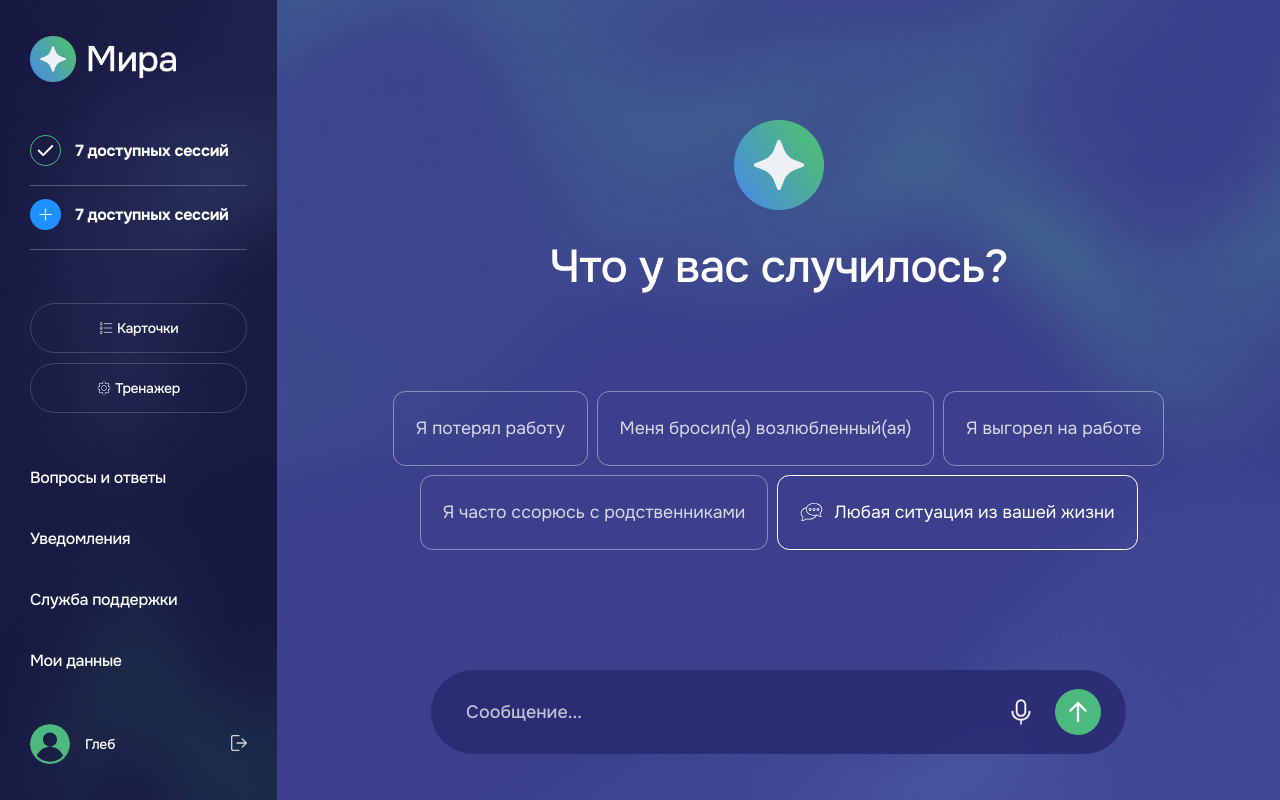
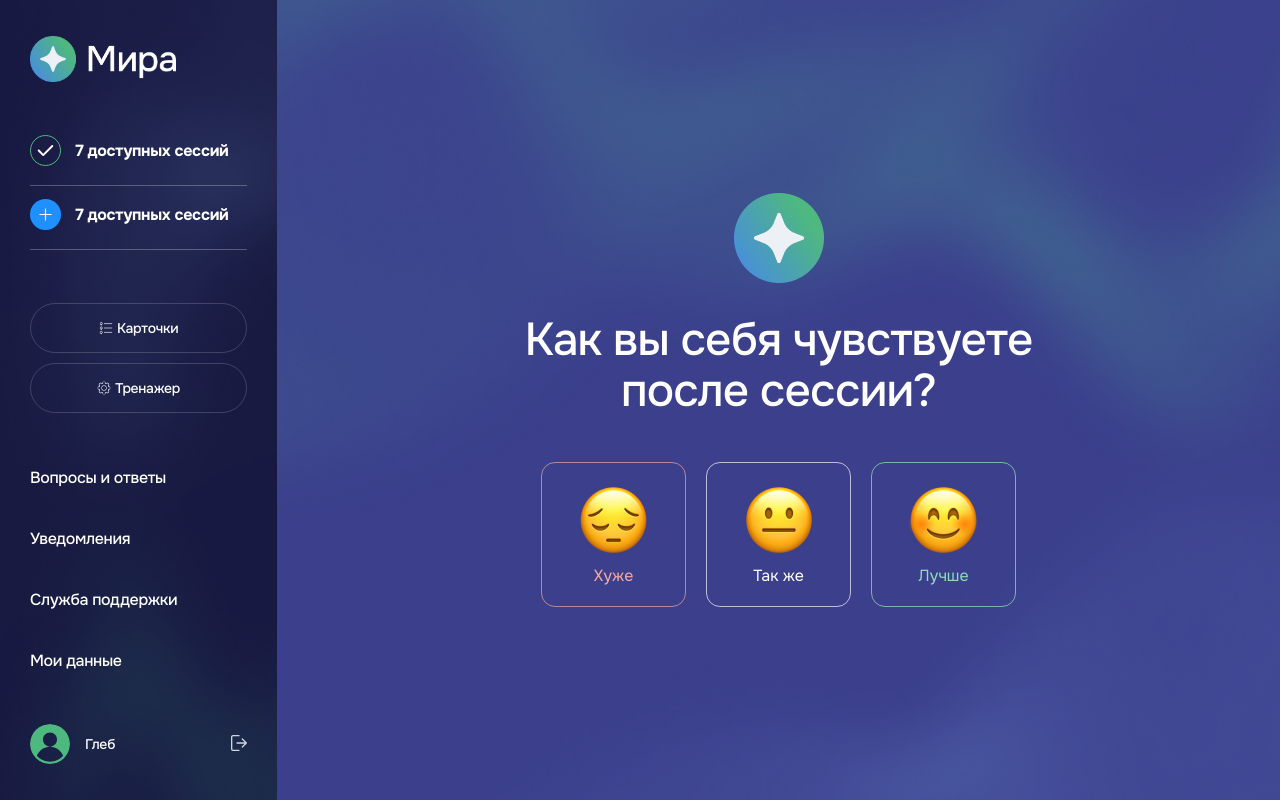
Before and after one commit to Jenya-b/mira, a React (Vite) app: page / in a window 1280 px wide. Built offline with nearby package versions, Linux system fonts and the light colour scheme; no server answers.

Commit message:
feat: change styles feedback block

```diff
--- a/src/components/Chat/Feedback/Feedback.styled.ts
+++ b/src/components/Chat/Feedback/Feedback.styled.ts
@@ -57,11 +57,16 @@ export const List = styled.ul`
 			width: 7.42857rem;
 
 			button {
+				width: 100%;
 				img {
 					width: 5.14286rem;
 					height: 5.14286rem;
 				}
 			}
 		}
+
+		@media (max-width: 390px) {
+			width: 6rem;
+		}
 	}
 `;
--- a/src/store/chat/slice.ts
+++ b/src/store/chat/slice.ts
@@ -18,7 +18,7 @@ interface InitialState {
 const initialState: InitialState = {
 	inputValue: '',
 	hiddenInput: false,
-	sessionBlock: SessionBlocks.FIRST,
+	sessionBlock: SessionBlocks.FEEDBACK,
 };
 
 export const chatSlice = createSlice({
```
